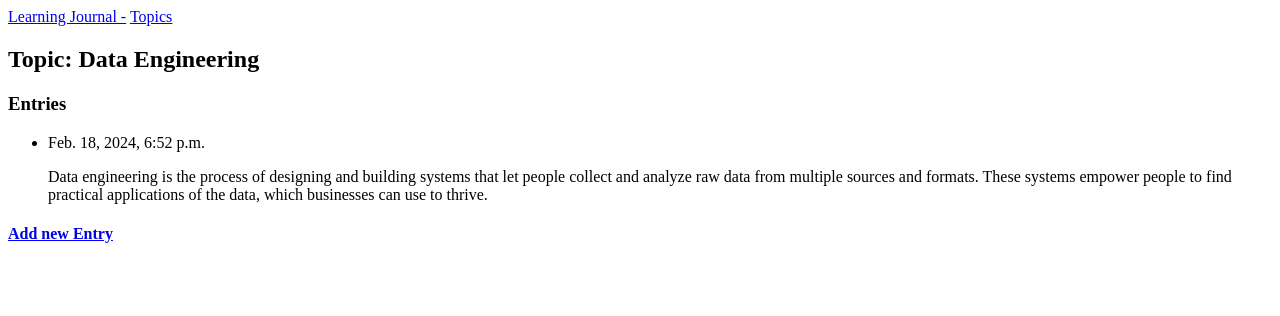
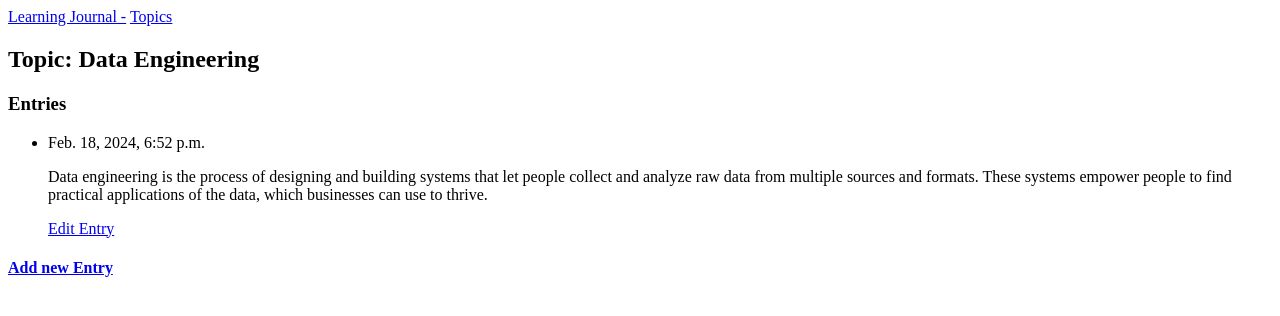
Before and after one commit to aganyo360/log-Journal-Management-System, a Django app: page /topics/1/ in a window 1280 px wide. Shown: the top 316 px of the page. Run offline with Django 5.2, Linux system fonts and the light colour scheme; data comes from the database, SQL or seed files in the repository.

Commit message:
modified views for edit_entry

```diff
--- a/learning_journal/ljApp/templates/ljApp/topic.html
+++ b/learning_journal/ljApp/templates/ljApp/topic.html
@@ -7,7 +7,7 @@
     <p>{{entry.date_added}}</p>
     <p>{{entry.text | linebreaks}}</p>
     <p>
-      <a href="{% url 'ljApp:edit_entry' entry.id%}"></a>
+      <a href="{% url 'ljApp:edit_entry' entry.id%}">Edit Entry</a>
     </p>
   </li>
   {%empty%}
```
